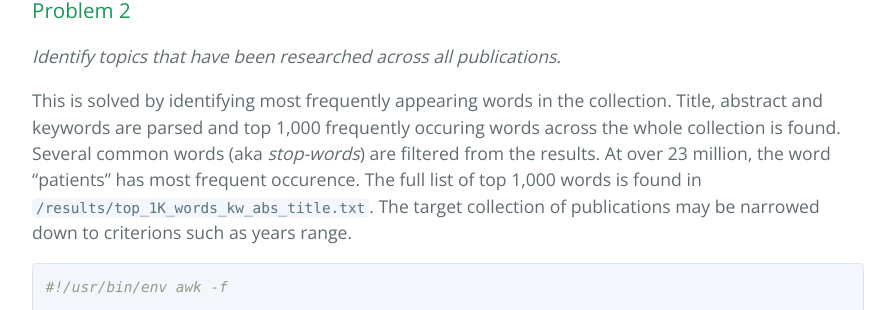
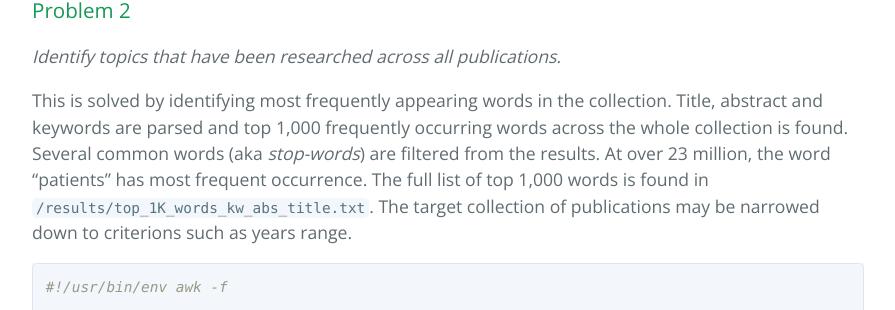
Before and after one commit to ketancmaheshwari/ketancmaheshwari.github.io, a Jekyll site: the page built from _posts/2020-05-19-SMC18-Data-Challenge-4.md, in a window 1280 px wide and 900 px high, scrolled down 4772 px. Shown: the part 172-482 px from the top of the window, without its empty margins (192-1087 px from the left). Built offline with Jekyll 4.4.1, drawn with Linux system fonts in a browser that asks for light colours; some of the changed text lies outside the part shown.

Commit message:
made updates, close to pub

````diff
--- a/_posts/2020-05-19-SMC18-Data-Challenge-4.md
+++ b/_posts/2020-05-19-SMC18-Data-Challenge-4.md
@@ -159,7 +159,7 @@ Alongside is the citation **network graph** of the most cited paper in this [dia
 
 *Identify topics that have been researched across all publications.*
 
-This is solved by identifying most frequently appearing words in the collection. Title, abstract and keywords are parsed and top 1,000 frequently occuring words across the whole collection is found. Several common words (aka *stop-words*) are filtered from the results. At over 23 million, the word "patients" has most frequent occurence. The full list of top 1,000 words is found in `/results/top_1K_words_kw_abs_title.txt`. The target collection of publications may be narrowed down to criterions such as years range.
+This is solved by identifying most frequently appearing words in the collection. Title, abstract and keywords are parsed and top 1,000 frequently occurring words across the whole collection is found. Several common words (aka *stop-words*) are filtered from the results. At over 23 million, the word "patients" has most frequent occurrence. The full list of top 1,000 words is found in `/results/top_1K_words_kw_abs_title.txt`. The target collection of publications may be narrowed down to criterions such as years range.
 
 ```bash
 #!/usr/bin/env awk -f
@@ -318,7 +318,7 @@ END{
 
 *Identify how topics have shifted over time.*
 
-This problem may be solved in three distinct ways. The first approach processes the database to find out yearwise occurence of two topics. It generates a list of years and the number of times *both* topics has occured in a single publication in that year. For example, this [result](https://github.com/ketancmaheshwari/SMC18/blob/master/results/obesity_sugar.pdf) shows how the terms "obesity" and "sugar" have trended together in publications over the years. Awk code shown below.
+This problem may be solved in three distinct ways. The first approach processes the database to find out year-wise occurrence of two topics. It generates a list of years and the number of times *both* topics has occurred in a single publication in that year. For example, this [result](https://github.com/ketancmaheshwari/SMC18/blob/master/results/obesity_sugar.pdf) shows how the terms "obesity" and "sugar" have trended together in publications over the years. Awk code shown below.
 
 ```bash
 #!/usr/bin/env awk -f
@@ -327,7 +327,7 @@ This problem may be solved in three distinct ways. The first approach processes
 # Identify how topics have shifted over time.
 
 # Solution 1 below will search for any two topics
-# mentioned and show the number of occurence of both the topics yearwise
+# mentioned and show the number of occurrence of both the topics year-wise
 BEGIN{
     # Field Separator
     FS = "qwqw"
@@ -391,7 +391,7 @@ END{
 
 ```
 
-The third approach finds the top 10 most frequently occuring terms each year to find how the topics get in and out of trend over the years. An mkv animation video showing a bubble plot of words trending between the year 1800 and 2017 is [here](https://github.com/ketancmaheshwari/SMC18/blob/master/results/freqwordsoveryears.mkv?raw=true). A file list of all the words is found in `results/trending_words_by_year`. A snapshot trending words bubble in 2002 is shown below:
+The third approach finds the top 10 most frequently occurring terms each year to find how the topics get in and out of trend over the years. An mkv animation video showing a bubble plot of words trending between the year 1800 and 2017 is [here](https://github.com/ketancmaheshwari/SMC18/blob/master/results/freqwordsoveryears.mkv?raw=true). A file list of all the words is found in `results/trending_words_by_year`. A snapshot trending words bubble in 2002 is shown below:
 
 ![trending bubble 2020][bubble]
 
````
Also changed, not shown: other parts of _posts/2020-05-19-SMC18-Data-Challenge-4.md (+8 -8 lines).
